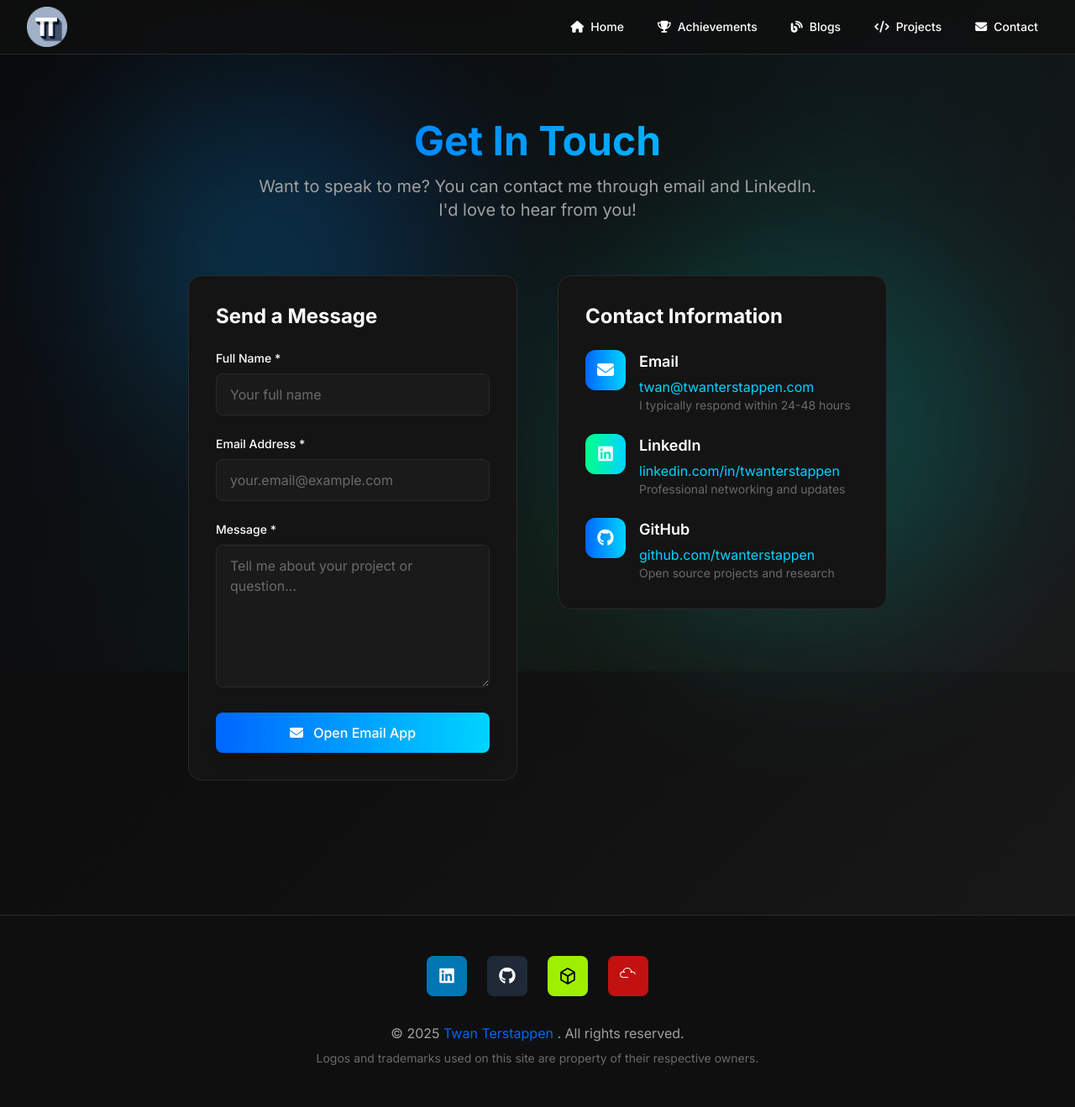
After one commit to twanterstappen/portfolio, a Flask app: template flaskr/templates/contact.html in a window 1280 px wide. The commit adds this page. Shown: the whole page at 84% size. Run offline with Flask 3, Linux system fonts and the light colour scheme; the template is opened without the code that fills it, so the values that code supplies are empty; some libraries are stand-ins or nearby versions.

Commit message:
Add contact page

```diff
--- /dev/null
+++ b/flaskr/templates/contact.html
@@ -0,0 +1,185 @@
+{% extends "base.html" %}
+
+{% block title %}Contact{% endblock %}
+
+{% block meta_description %}Contact Twan Terstappen for cybersecurity consulting, penetration testing services, or security research collaboration. Get in touch for professional cybersecurity expertise.{% endblock %}
+
+{% block meta_keywords %}contact Twan Terstappen, cybersecurity consulting, penetration testing services, security consultation, ethical hacking services{% endblock %}
+
+{% block og_title %}Contact Twan Terstappen - Cybersecurity Expert{% endblock %}
+{% block og_description %}Get in touch with Twan Terstappen for cybersecurity consulting, penetration testing, and security research services.{% endblock %}
+
+{% block twitter_title %}Contact Twan Terstappen - Cybersecurity Expert{% endblock %}
+{% block twitter_description %}Get in touch with Twan Terstappen for cybersecurity consulting, penetration testing, and security research services.{% endblock %}
+
+{% block content %}
+
+<section class="py-20">
+    <div class="max-w-4xl mx-auto px-4 sm:px-6 lg:px-8">
+        <header class="text-center mb-16">
+            <h1 class="text-4xl lg:text-5xl font-bold bg-gradient-to-r from-primary-blue to-accent-cyan bg-clip-text text-transparent mb-4">Get In Touch</h1>
+            <p class="text-xl text-text-secondary max-w-2xl mx-auto">Want to speak to me? You can contact me through email and LinkedIn. I'd love to hear from you!</p>
+        </header>
+
+        <div class="grid lg:grid-cols-2 gap-12">
+            <!-- Contact Form -->
+            <div class="bg-card-bg rounded-2xl p-8 border border-border-color">
+                <h2 class="text-2xl font-bold text-text-primary mb-6">Send a Message</h2>
+
+                <form id="contactForm" class="space-y-6">
+                    <div>
+                        <label for="name" class="block text-sm font-medium text-text-primary mb-2">Full Name *</label>
+                        <input type="text" id="name" name="name" required
+                               class="w-full px-4 py-3 bg-accent-dark border border-border-color rounded-lg text-text-primary placeholder-text-muted focus:outline-none focus:ring-2 focus:ring-accent-cyan focus:border-transparent transition-all duration-200"
+                               placeholder="Your full name">
+                    </div>
+
+                    <div>
+                        <label for="email" class="block text-sm font-medium text-text-primary mb-2">Email Address *</label>
+                        <input type="email" id="email" name="email" required
+                               class="w-full px-4 py-3 bg-accent-dark border border-border-color rounded-lg text-text-primary placeholder-text-muted focus:outline-none focus:ring-2 focus:ring-accent-cyan focus:border-transparent transition-all duration-200"
+                               placeholder="your.email@example.com">
+                    </div>
+
+                    <div>
+                        <label for="message" class="block text-sm font-medium text-text-primary mb-2">Message *</label>
+                        <textarea id="message" name="message" rows="6" required
+                                  class="w-full px-4 py-3 bg-accent-dark border border-border-color rounded-lg text-text-primary placeholder-text-muted focus:outline-none focus:ring-2 focus:ring-accent-cyan focus:border-transparent transition-all duration-200 resize-vertical"
+                                  placeholder="Tell me about your project or question..."></textarea>
+                    </div>
+
+                    <button type="submit"
+                            class="w-full bg-gradient-to-r from-primary-blue to-accent-cyan text-white font-medium py-3 px-6 rounded-lg hover:scale-105 transform transition-all duration-200 shadow-lg hover:shadow-xl">
+                        <i class="fas fa-envelope mr-2"></i>
+                        Open Email App
+                    </button>
+                </form>
+            </div>
+
+            <!-- Contact Information -->
+            <div class="space-y-8">
+                <div class="bg-card-bg rounded-2xl p-8 border border-border-color">
+                    <h2 class="text-2xl font-bold text-text-primary mb-6">Contact Information</h2>
+
+                    <div class="space-y-6">
+                        <div class="flex items-start">
+                            <div class="w-12 h-12 bg-gradient-to-r from-primary-blue to-accent-cyan rounded-xl flex items-center justify-center mr-4 flex-shrink-0">
+                                <i class="fas fa-envelope text-white text-xl"></i>
+                            </div>
+                            <div>
+                                <h3 class="text-lg font-semibold text-text-primary mb-1">Email</h3>
+                                <a href="mailto:twan@twanterstappen.com" class="text-accent-cyan hover:text-accent-green transition-colors duration-200">
+                                    twan@twanterstappen.com
+                                </a>
+                                <p class="text-sm text-text-muted">I typically respond within 24-48 hours</p>
+                            </div>
+                        </div>
+
+                        <div class="flex items-start">
+                            <div class="w-12 h-12 bg-gradient-to-r from-accent-green to-accent-cyan rounded-xl flex items-center justify-center mr-4 flex-shrink-0">
+                                <i class="fab fa-linkedin text-white text-xl"></i>
+                            </div>
+                            <div>
+                                <h3 class="text-lg font-semibold text-text-primary mb-1">LinkedIn</h3>
+                                <a href="https://www.linkedin.com/in/twanterstappen/" target="_blank" class="text-accent-cyan hover:text-accent-green transition-colors duration-200">
+                                    linkedin.com/in/twanterstappen
+                                </a>
+                                <p class="text-sm text-text-muted">Professional networking and updates</p>
+                            </div>
+                        </div>
+
+                        <div class="flex items-start">
+                            <div class="w-12 h-12 bg-gradient-to-r from-primary-blue to-accent-cyan rounded-xl flex items-center justify-center mr-4 flex-shrink-0">
+                                <i class="fab fa-github text-white text-xl"></i>
+                            </div>
+                            <div>
+                                <h3 class="text-lg font-semibold text-text-primary mb-1">GitHub</h3>
+                                <a href="https://github.com/twanterstappen" target="_blank" class="text-accent-cyan hover:text-accent-green transition-colors duration-200">
+                                    github.com/twanterstappen
+                                </a>
+                                <p class="text-sm text-text-muted">Open source projects and research</p>
+                            </div>
+                        </div>
+                    </div>
+                </div>
+            </div>
+        </div>
+    </div>
+</section>
+
+<script>
+document.getElementById('contactForm').addEventListener('submit', function(e) {
+    e.preventDefault();
+
+    // Get form values
+    const name = document.getElementById('name').value.trim();
+    const email = document.getElementById('email').value.trim();
+    const message = document.getElementById('message').value.trim();
+
+    // Validate required fields
+    if (!name || !email || !message) {
+        alert('Please fill in all required fields (Name, Email, and Message).');
+        return;
+    }
+
+    // Validate email format
+    const emailRegex = /^[^\s@]+@[^\s@]+\.[^\s@]+$/;
+    if (!emailRegex.test(email)) {
+        alert('Please enter a valid email address.');
+        return;
+    }
+
+    // Get current date and time
+    const now = new Date();
+    const timestamp = now.toLocaleString('en-US', {
+        weekday: 'long',
+        year: 'numeric',
+        month: 'long',
+        day: 'numeric',
+        hour: '2-digit',
+        minute: '2-digit',
+        timeZoneName: 'short'
+    });
+
+    // Build enhanced email body
+    let emailBody = `Hello Twan,\n\n`;
+    emailBody += `I hope this message finds you well. My name is ${name}, and I'm reaching out to connect with you.\n\n`;
+
+    // Add main message
+    emailBody += `MESSAGE:\n`;
+    emailBody += `════════\n`;
+    emailBody += `${message}\n\n`;
+
+    // Add contact information section
+    emailBody += `CONTACT INFORMATION:\n`;
+    emailBody += `══════════════════════\n`;
+    emailBody += `Name: ${name}\n`;
+    emailBody += `Email: ${email}\n`;
+    emailBody += `Inquiry Date: ${timestamp}\n\n`;
+
+    // Add professional closing
+    emailBody += `Thank you for your time and consideration. I look forward to hearing from you and discussing this opportunity further.\n\n`;
+    emailBody += `Best regards,\n${name}\n\n`;
+
+    // Add footer
+    emailBody += `---\n`;
+    emailBody += `This message was sent via the contact form on twanterstappen.com\n`;
+    emailBody += `Please reply directly to this email address: ${email}`;
+
+    // Create subject line
+    const enhancedSubject = `[Portfolio Contact] Message from ${name}`;
+
+    // Create mailto link
+    const mailtoLink = `mailto:twan@twanterstappen.com?subject=${encodeURIComponent(enhancedSubject)}&body=${encodeURIComponent(emailBody)}`;
+
+    // Open email client
+    window.location.href = mailtoLink;
+
+    // Optional: Show success message
+    setTimeout(() => {
+        alert('Your email client should now open with the pre-filled message. If it doesn\'t open automatically, please copy the information and send it manually to twan@twanterstappen.com');
+    }, 500);
+});
+</script>
+
+{% endblock %}
```
Also changed, not shown: flaskr/routes/main.py (+10 -0 lines), flaskr/templates/index.html (+3 -4 lines).
